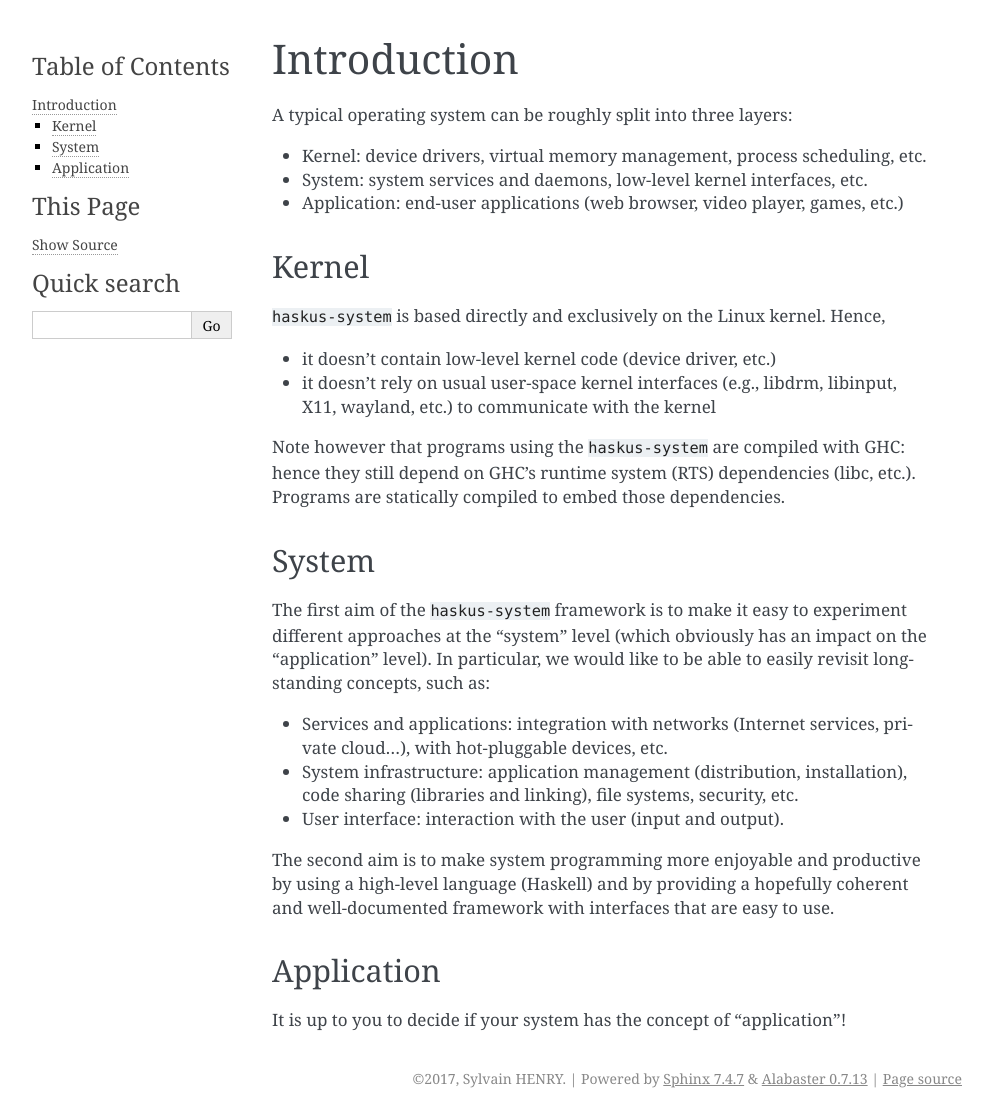
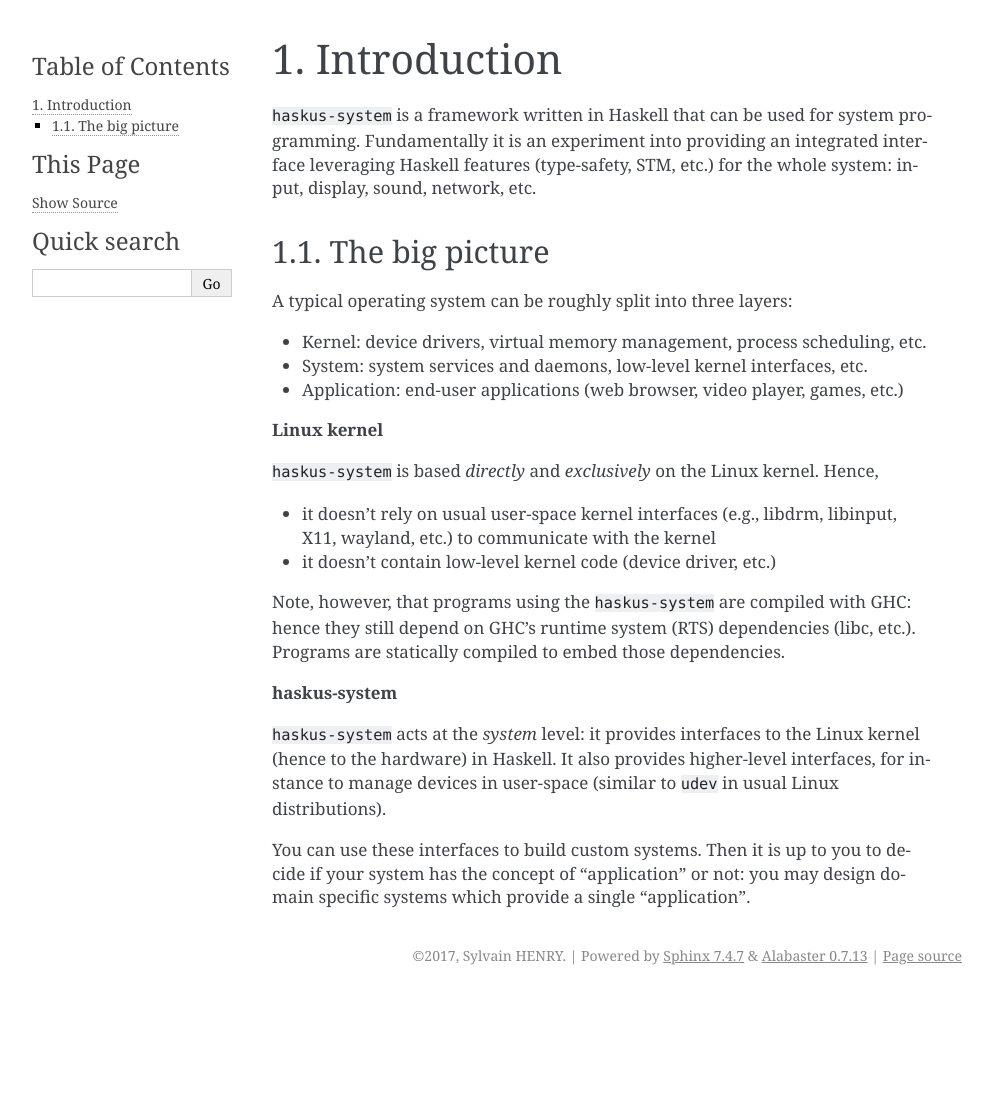
Before and after one commit to haskus/haskus-manual, a Sphinx documentation site: the page built from source/system/intro.rst, in a window 1280 px wide. Shown: the whole page, without its empty margins (148-1140 px from the left). Built offline with Sphinx 7.4.7, drawn with Linux system fonts in a browser that asks for light colours; after the commit the page ends 995 px from its top, so only the background shows below that.

Commit message:
Add tool doc

```diff
--- a/source/index.rst
+++ b/source/index.rst
@@ -16,9 +16,11 @@
 
 .. toctree::
    :maxdepth: 2
+   :numbered:
 
    system/intro
    system/approach
+   system/build_tool
    system/booting
    system/using
    system/modules_overview
--- a/source/system/booting/distributing.rst
+++ b/source/system/booting/distributing.rst
@@ -1,5 +1,5 @@
-Distributing your system
-------------------------
+Distributing systems
+--------------------
 
 To distribute your systems, we will create a directory ``/my/disk`` containing:
 
--- a/source/system/intro.rst
+++ b/source/system/intro.rst
@@ -1,5 +1,13 @@
 Introduction
 ============
+
+``haskus-system`` is a framework written in Haskell that can be used for system
+programming. Fundamentally it is an experiment into providing an integrated
+interface leveraging Haskell features (type-safety, STM, etc.) for the whole
+system: input, display, sound, network, etc.
+
+The big picture
+---------------
 
 A typical operating system can be roughly split into three layers:
 
@@ -10,42 +18,26 @@
 
 * Application: end-user applications (web browser, video player, games, etc.)
 
-Kernel
-------
+**Linux kernel**
 
-``haskus-system`` is based directly and exclusively on the Linux kernel. Hence,
-
-* it doesn't contain low-level kernel code (device driver, etc.)
+``haskus-system`` is based *directly* and *exclusively* on the Linux kernel. Hence,
 
 * it doesn't rely on usual user-space kernel interfaces (e.g., libdrm, libinput,
   X11, wayland, etc.) to communicate with the kernel
+* it doesn't contain low-level kernel code (device driver, etc.)
 
-Note however that programs using the ``haskus-system`` are compiled with GHC:
+
+Note, however, that programs using the ``haskus-system`` are compiled with GHC:
 hence they still depend on GHC's runtime system (RTS) dependencies (libc, etc.).
 Programs are statically compiled to embed those dependencies.
 
-System
-------
+**haskus-system**
 
-The first aim of the ``haskus-system`` framework is to make it easy to experiment
-different approaches at the "system" level (which obviously has an impact on the
-"application" level). In particular, we would like to be able to easily revisit
-long-standing concepts, such as:
+``haskus-system`` acts at the *system* level: it provides interfaces to the
+Linux kernel (hence to the hardware) in Haskell. It also provides higher-level
+interfaces, for instance to manage devices in user-space (similar to ``udev`` in
+usual Linux distributions).
 
-* Services and applications: integration with networks (Internet
-  services, private cloud...), with hot-pluggable devices, etc.
-
-* System infrastructure: application management (distribution,
-  installation), code sharing (libraries and linking), file systems,
-  security, etc.
-
-* User interface: interaction with the user (input and output).
-
-The second aim is to make system programming more enjoyable and productive by
-using a high-level language (Haskell) and by providing a hopefully coherent and
-well-documented framework with interfaces that are easy to use.
-
-Application
------------
-
-It is up to you to decide if your system has the concept of "application"!
+You can use these interfaces to build custom systems. Then it is up to you to
+decide if your system has the concept of "application" or not: you may design
+domain specific systems which provide a single "application".
```
Also changed, not shown: source/system/booting.rst (+2 -16 lines), source/system/booting/QEMU.rst (+0 -17 lines), source/system/build_tool.rst (added, +144 -0 lines).
